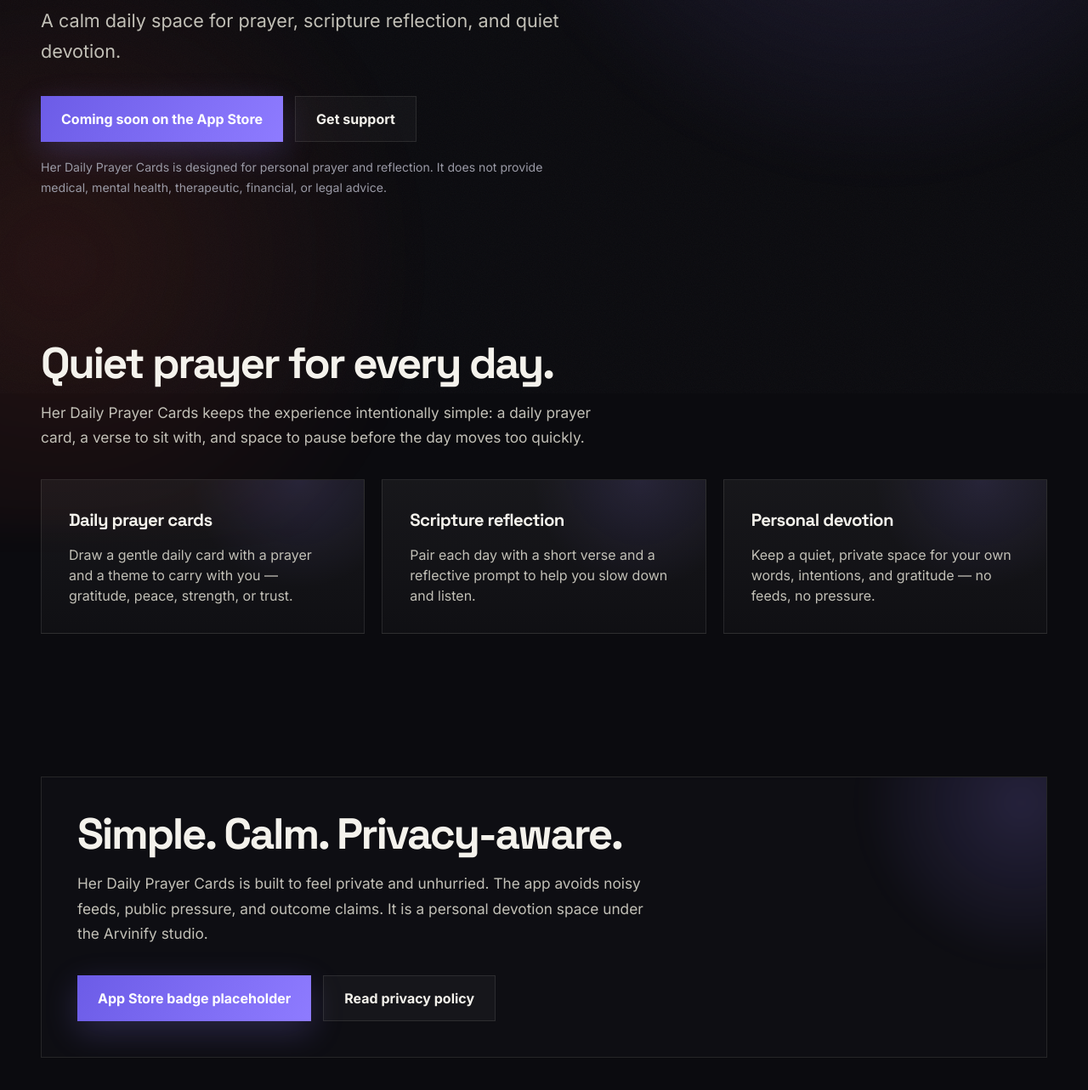
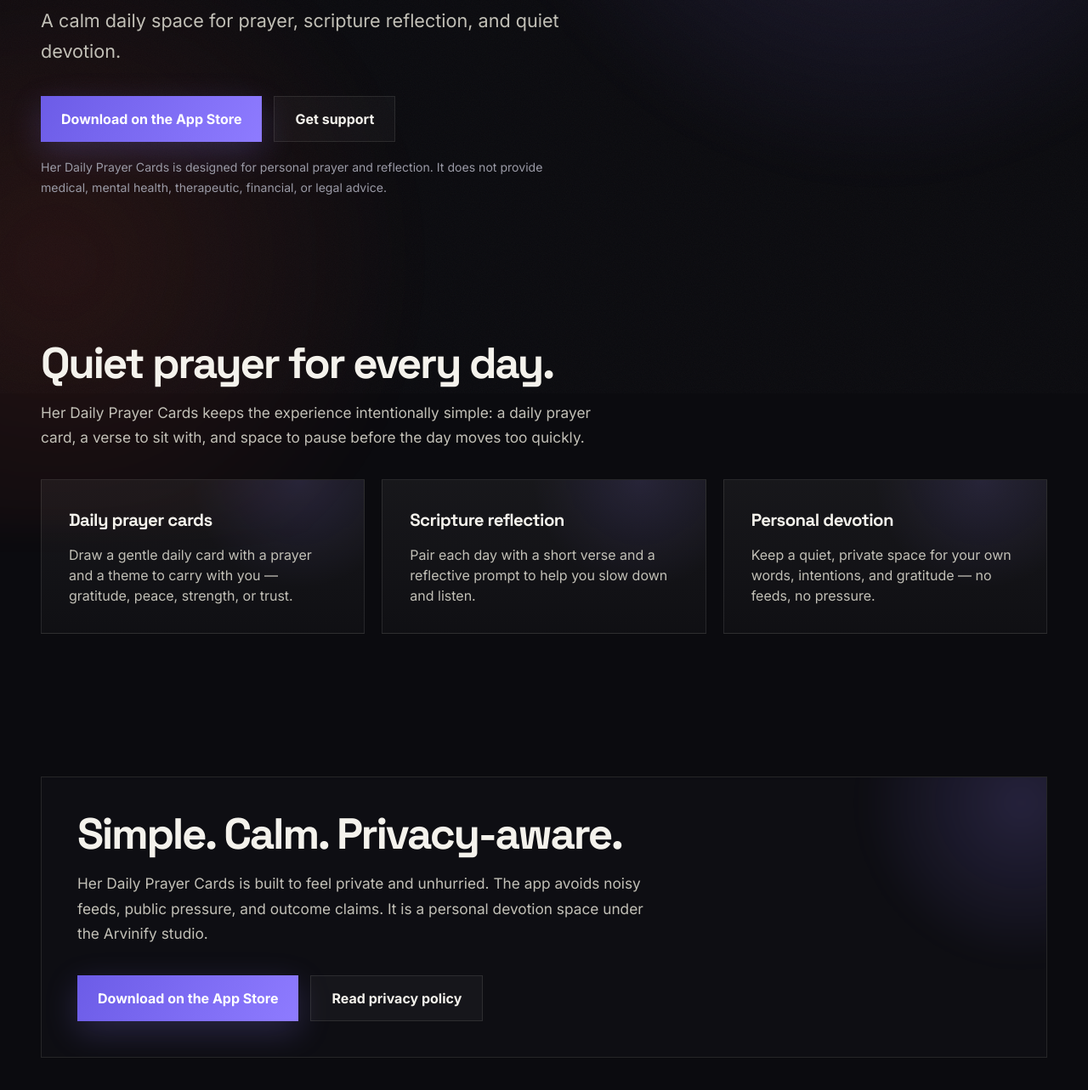
Before and after one commit to sepidehdalir/Arvinify, a website: page her-daily-prayer-cards/index.html in a window 1280 px wide. Shown: the part 337-1620 px from the top of the page at 85% size. Drawn offline with Linux system fonts and the light colour scheme.

Commit message:
Fix Her Daily Prayer Cards App Store download links

```diff
--- a/her-daily-prayer-cards/index.html
+++ b/her-daily-prayer-cards/index.html
@@ -139,7 +139,7 @@
       <h1 class="display reveal">Her Daily Prayer Cards</h1>
       <p class="sub reveal">A calm daily space for prayer, scripture reflection, and quiet devotion.</p>
       <div class="btn-row reveal">
-        <a class="btn btn-primary" href="#" aria-disabled="true">Coming soon on the App Store</a>
+        <a class="btn btn-primary" href="https://apps.apple.com/us/app/her-daily-prayer-cards/id6788279130">Download on the App Store</a>
         <a class="btn btn-secondary" href="/her-daily-prayer-cards/support/">Get support</a>
       </div>
       <p class="fine reveal" style="margin-top:18px;max-width:620px">Her Daily Prayer Cards is designed for personal prayer and reflection. It does not provide medical, mental health, therapeutic, financial, or legal advice.</p>
@@ -173,7 +173,7 @@
         <div class="feature-title">Simple. Calm. Privacy-aware.</div>
         <p class="feature-copy">Her Daily Prayer Cards is built to feel private and unhurried. The app avoids noisy feeds, public pressure, and outcome claims. It is a personal devotion space under the Arvinify studio.</p>
         <div class="btn-row">
-          <a class="btn btn-primary" href="#" aria-disabled="true">App Store badge placeholder</a>
+          <a class="btn btn-primary" href="https://apps.apple.com/us/app/her-daily-prayer-cards/id6788279130">Download on the App Store</a>
           <a class="btn btn-secondary" href="/her-daily-prayer-cards/privacy/">Read privacy policy</a>
         </div>
       </div>
```
